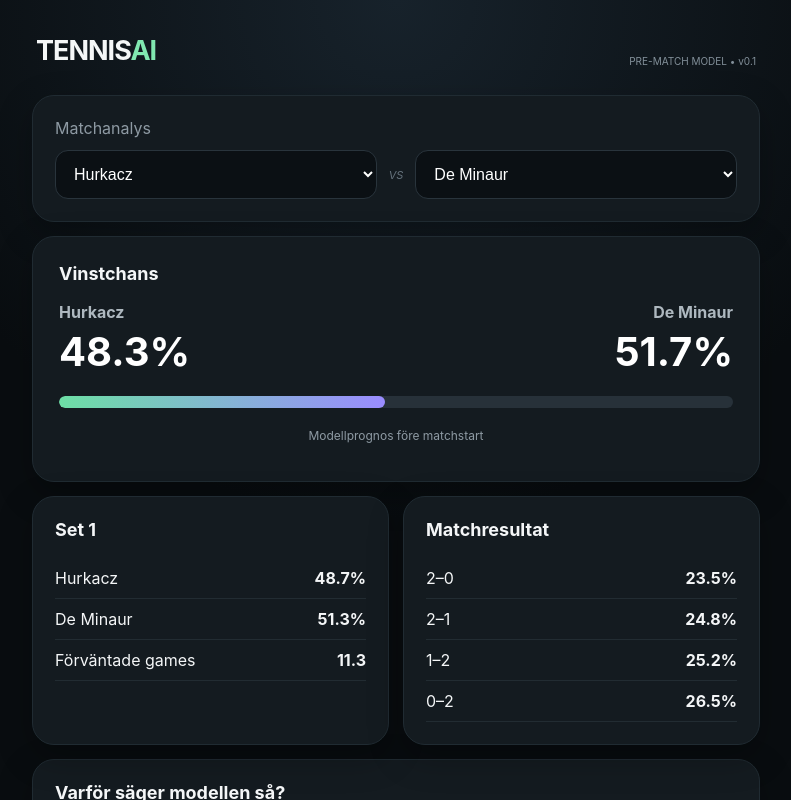
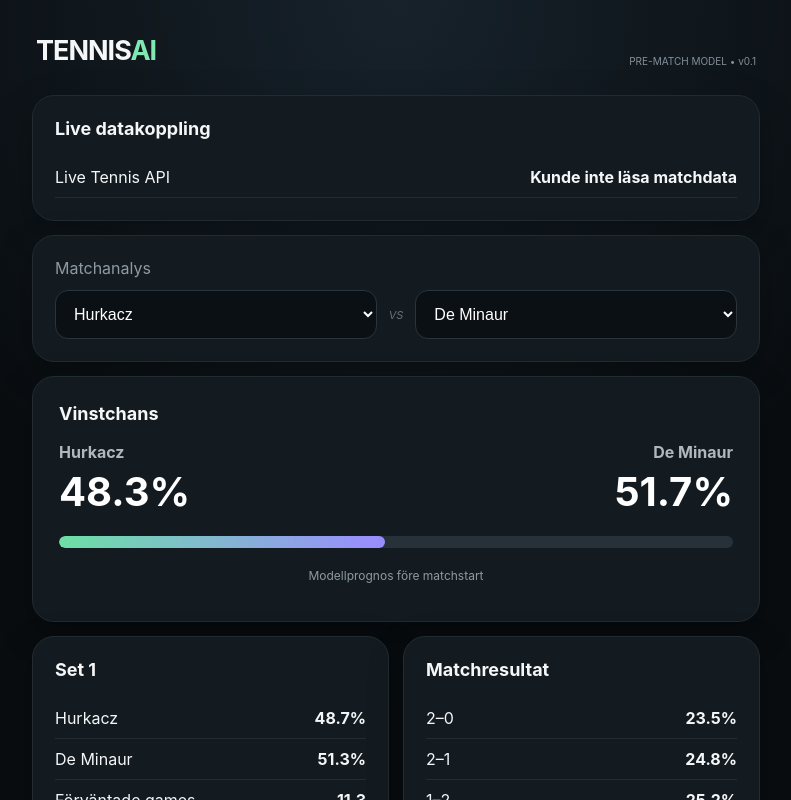
Before and after one commit to henrykj667-jpg/tennis-ai, a React (Vite) app: page / in a window 1280 px wide. Shown: the top 800 px of the page, without its empty margins (244-1035 px from the left). Built offline with nearby package versions, Linux system fonts and the light colour scheme; no server answers.

Commit message:
Show upcoming fixtures from secure API proxy

```diff
--- a/src/main.jsx
+++ b/src/main.jsx
@@ -1,4 +1,4 @@
-import React, { useMemo, useState } from "react";
+import React, { useEffect, useMemo, useState } from "react";
 import { createRoot } from "react-dom/client";
 import "./style.css";
 
@@ -34,6 +34,9 @@ function predict(a,b){
 function Bar({v}){ return <div className="bar"><i style={{width:(v*100)+"%"}} /></div>; }
 function App(){
   const names=Object.keys(players);
+  const [fixtures,setFixtures]=useState([]);
+  const [dataStatus,setDataStatus]=useState("Laddar riktiga matcher…");
+  useEffect(()=>{fetch("/api/fixtures").then(async r=>{const j=await r.json(); if(!r.ok) throw new Error(j.error||"API error"); const rows=Array.isArray(j.data)?j.data:[]; setFixtures(rows.slice(0,8)); setDataStatus(rows.length?`${rows.length} kommande matcher hittade`:"Inga kommande matcher hittades");}).catch(()=>setDataStatus("Kunde inte läsa matchdata"));},[]);
   const [a,setA]=useState("Hurkacz");
   const [b,setB]=useState("De Minaur");
   const r=useMemo(()=>predict(a,b),[a,b]);
@@ -43,6 +46,7 @@ function App(){
   return (
     <main>
       <header><b>TENNIS<span>AI</span></b><small>PRE-MATCH MODEL • v0.1</small></header>
+      <section className="card"><h2>Live datakoppling</h2><div className="stat"><span>Live Tennis API</span><b>{dataStatus}</b></div>{fixtures.map((m,i)=>{const p1=m.players?.p1?.name||m.player1?.name||m.home_player?.name||"Spelare 1";const p2=m.players?.p2?.name||m.player2?.name||m.away_player?.name||"Spelare 2";return <div className="stat" key={m.id||i}><span>{p1} vs {p2}</span><b>{m.surface||m.tournament?.surface||m.tour||"Tennis"}</b></div>})}</section>
       <section className="card">
         <label>Matchanalys</label>
         <div className="pick">
```
